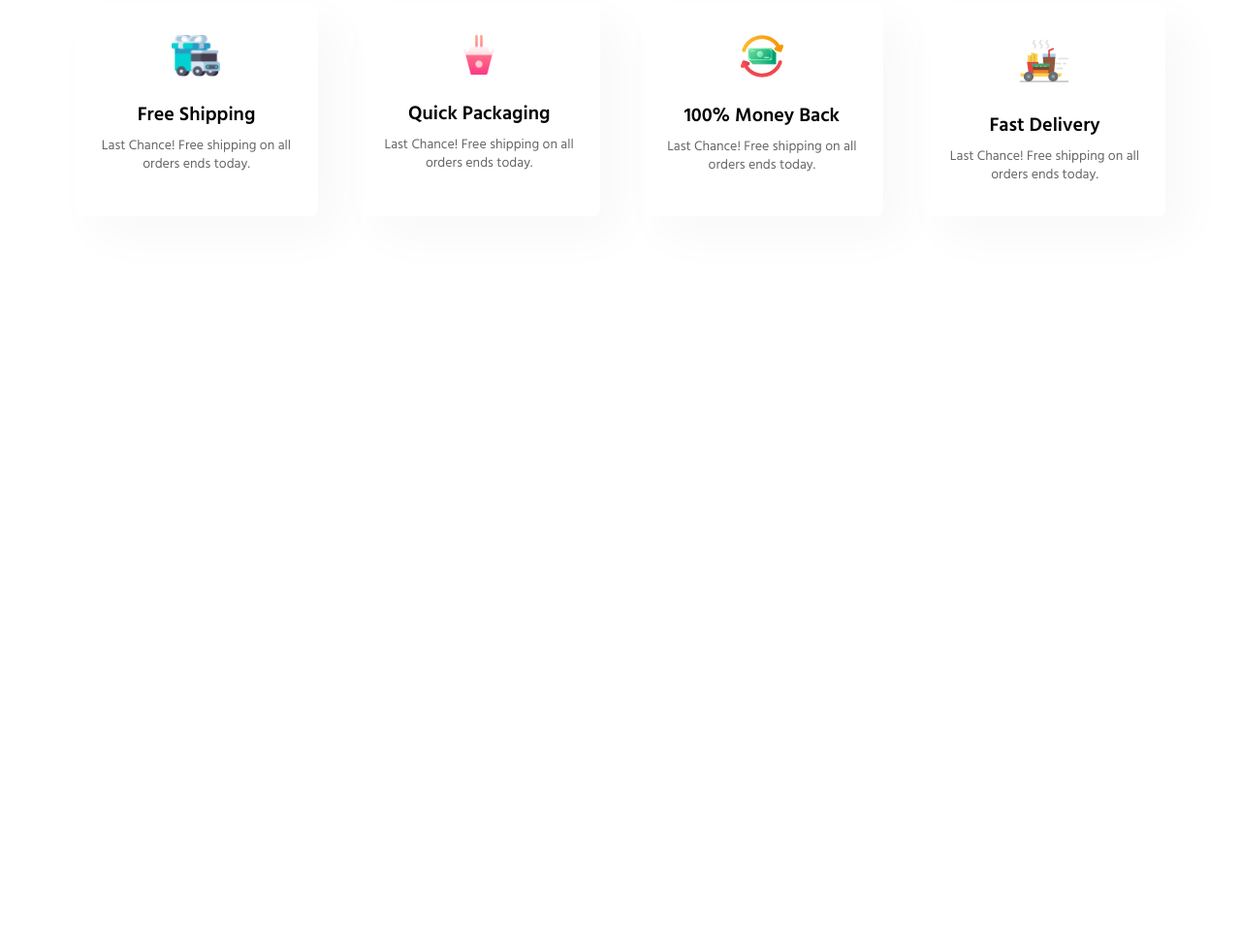
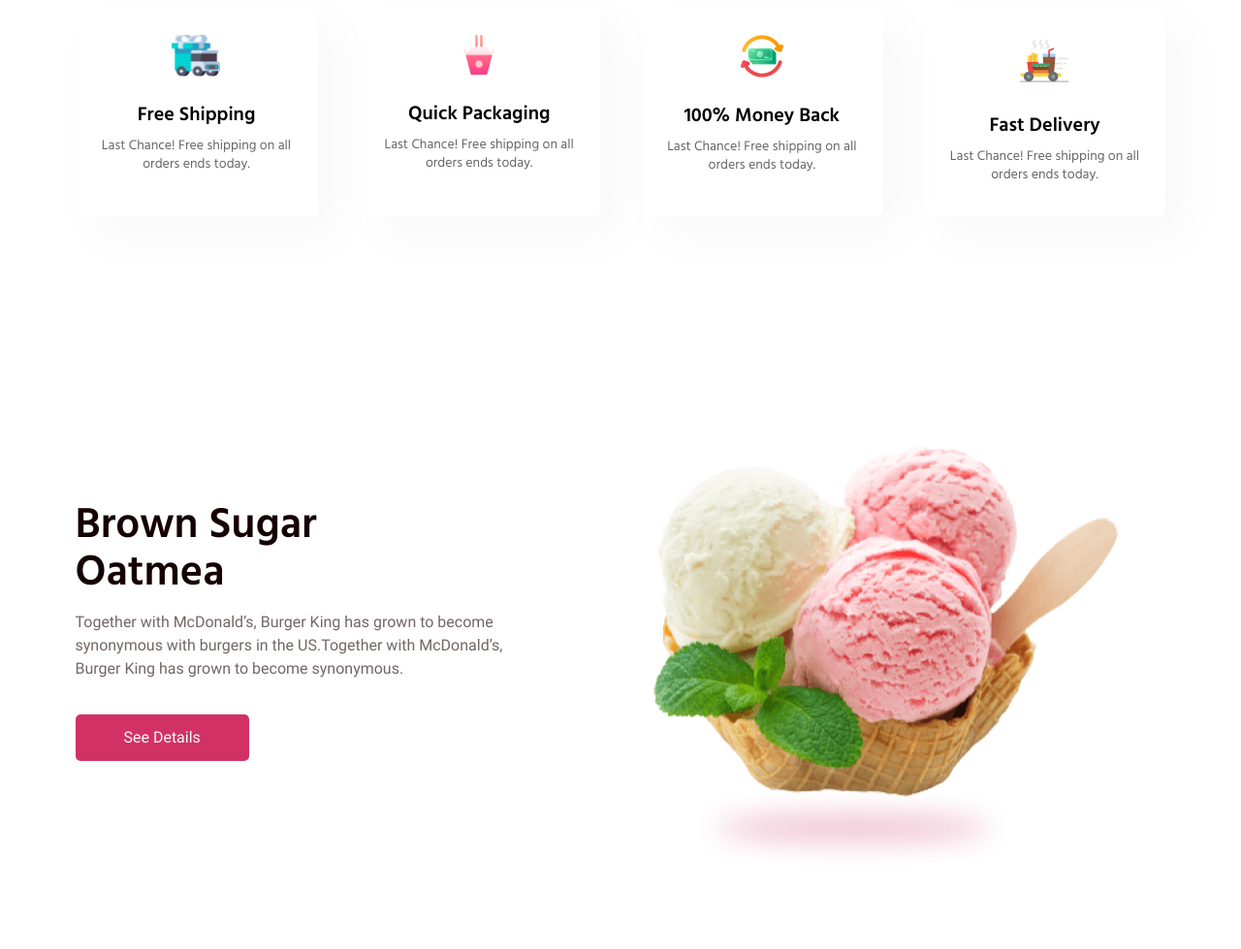
Before and after one commit to akhrorbek/Polar, a plain HTML site: page index.html in a window 1280 px wide. Shown: the part 922-1901 px from the top of the page at 97% size. Before the commit the page ends 1245 px from the top, so only its background shows below. Drawn offline with Linux system fonts and the light colour scheme; files whose address does not match are found by name.

Commit message:
Finished brown sugar section

```diff
--- a/css/main.css
+++ b/css/main.css
@@ -301,3 +301,60 @@ img {
     text-align: center;
     opacity: 0.6;
 }
+
+*-----BROWN SHUGAR SECTION----*/ .details-section {
+    background-color: rgba(242, 206, 218, 0.3);
+}
+
+.more-details {
+    width: 442px;
+}
+
+.details-header {
+    margin: 0;
+    padding: 0;
+    width: 349px;
+    font-family: 'HindMadurai';
+    font-style: normal;
+    font-weight: 600;
+    font-size: 44.2px;
+    line-height: 49px;
+    color: #150101;
+    margin-bottom: 15px;
+}
+
+.details-text {
+    margin: 0;
+    padding: 0;
+    width: 442px;
+    font-weight: 400;
+    font-size: 16px;
+    line-height: 24px;
+    color: #150101;
+    opacity: 0.6;
+    margin-bottom: 35px;
+}
+
+.details-container {
+    display: flex;
+    align-items: center;
+    justify-content: space-between;
+}
+
+.details-button {
+    border: none;
+    font-size: 16px;
+    line-height: 22px;
+    color: #FAFAFA;
+    padding: 13px 50px;
+    background: #D23166;
+    border-radius: 5px;
+}
+
+.details-button:hover {
+    opacity: 0.8;
+}
+
+.details-button:active {
+    opacity: 0.4;
+}
--- a/index.html
+++ b/index.html
@@ -92,6 +92,21 @@
                 </ul>
             </div>
         </section>
+
+        <!---BROWN SUGAR SECTION-->
+
+        <section class="details-section">
+            <div class="container details-container">
+                <div class="more-details">
+                    <h2 class="details-header">Brown Sugar Oatmea</h2>
+                    <p class="details-text">Together with McDonald’s, Burger King has grown to become synonymous with
+                        burgers in the US.Together with McDonald’s, Burger King has grown to become synonymous.</p>
+                    <button class="details-button">See Details</button>
+                </div>
+                <img class="details-image" src="./images/brown-sgar-oatmea.png" alt="Product image" width="655"
+                    height="656">
+            </div>
+        </section>
     </main>
     <footer>
 
```
